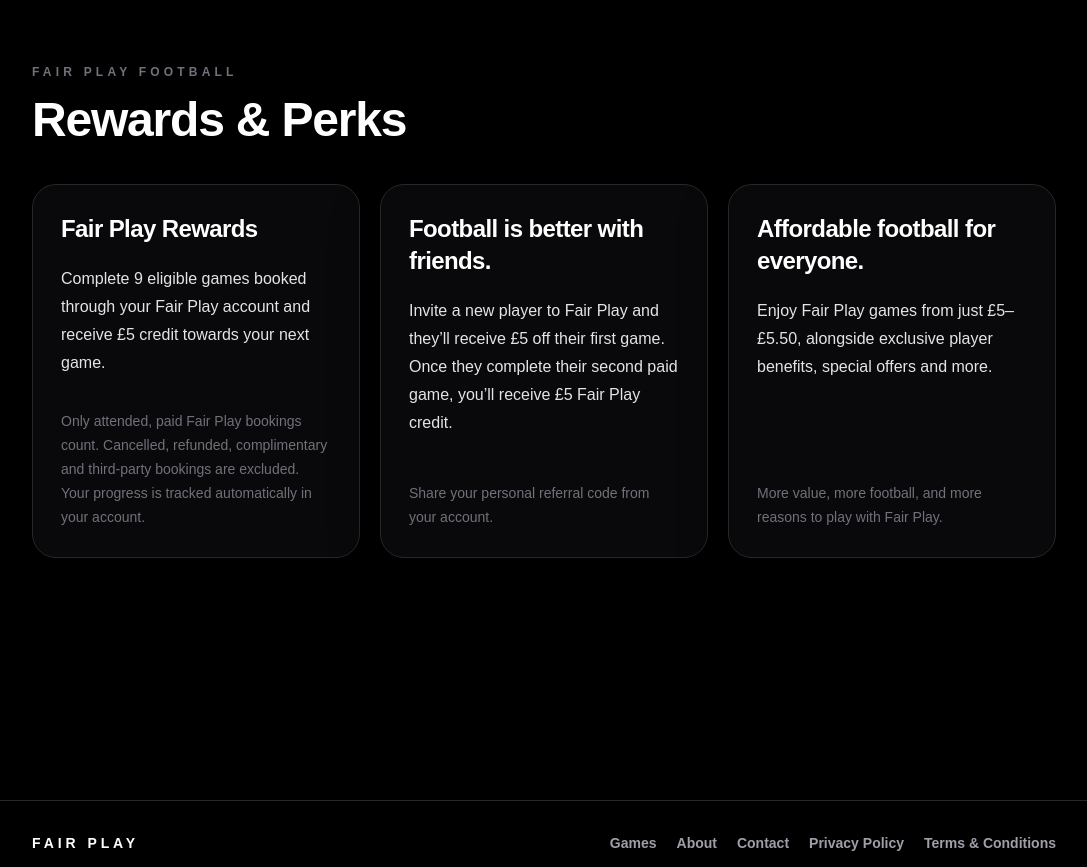
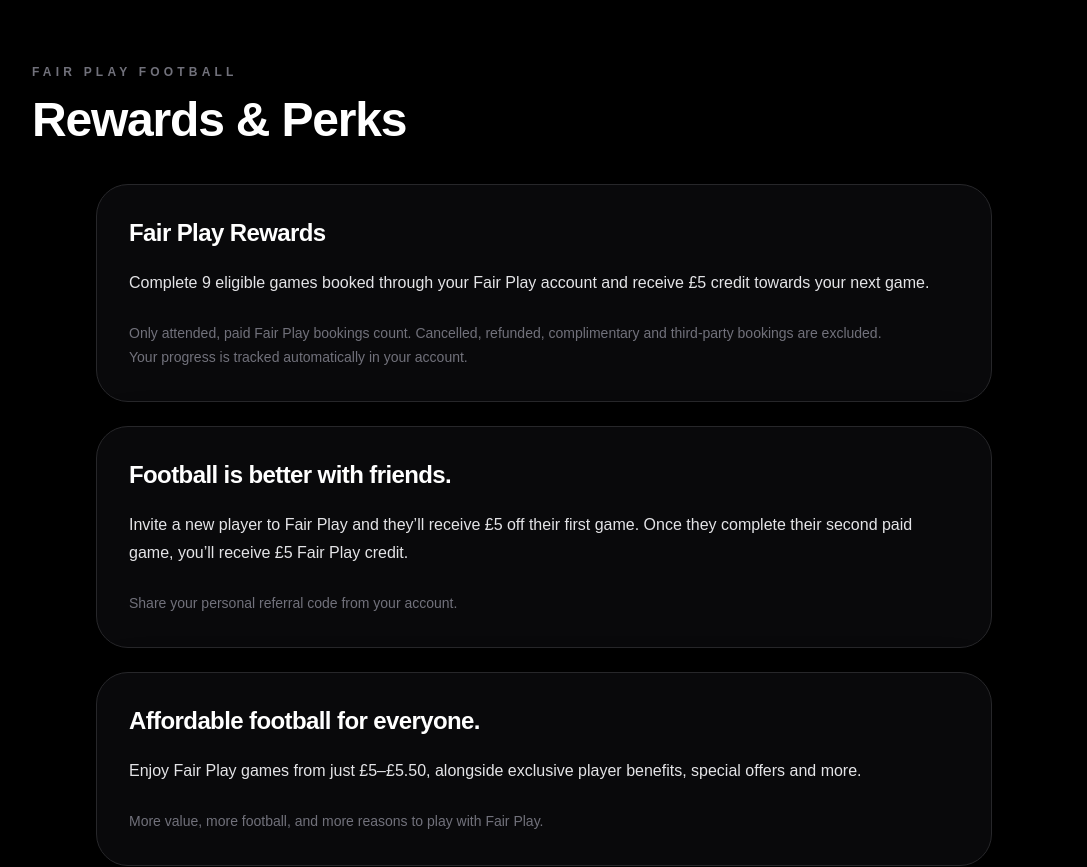
Before and after one commit to jasminhadzic3-ops/fair-play-football, a Next.js app: page /rewards in a window 1280 px wide. Shown: the top 867 px of the page, without its empty margins (96-1183 px from the left). Built offline with nearby package versions, Linux system fonts and the light colour scheme.

Commit message:
feat(rewards): refine rewards page presentation

```diff
--- a/app/rewards/page.tsx
+++ b/app/rewards/page.tsx
@@ -38,15 +38,15 @@
             </h1>
           </header>
 
-          <div className="grid gap-5 lg:grid-cols-3">
+          <div className="mx-auto max-w-4xl space-y-6">
             {rewardsSections.map((item) => (
               <section
                 key={item.heading}
-                className="flex flex-col rounded-3xl border border-zinc-800 bg-zinc-950 p-6 shadow-[0_18px_54px_rgba(0,0,0,0.22)] sm:p-7"
+                className="rounded-[2rem] border border-zinc-800 bg-zinc-950 p-6 shadow-[0_18px_54px_rgba(0,0,0,0.22)] sm:p-8"
               >
                 <h2 className="text-2xl font-extrabold tracking-tight text-white">{item.heading}</h2>
                 <p className="mt-5 text-base leading-7 text-zinc-200">{item.body}</p>
-                <p className="mt-auto pt-8 text-sm leading-6 text-zinc-500">{item.supportingText}</p>
+                <p className="mt-6 max-w-3xl text-sm leading-6 text-zinc-500">{item.supportingText}</p>
               </section>
             ))}
           </div>
--- a/components/shared/layout/Hero.tsx
+++ b/components/shared/layout/Hero.tsx
@@ -53,13 +53,13 @@
               >
                 How it works
               </a>
+              <Link
+                href="/rewards"
+                className="inline-flex min-h-11 items-center justify-center rounded-full border border-stone-300/20 bg-zinc-900 px-8 py-4 font-semibold text-stone-200 transition-transform duration-300 hover:-translate-y-0.5 hover:border-stone-200/35 hover:bg-zinc-800"
+              >
+                Rewards &amp; perks
+              </Link>
             </div>
-            <Link
-              href="/rewards"
-              className="text-sm font-semibold text-stone-300 underline decoration-stone-300/30 underline-offset-8 transition-colors hover:text-white hover:decoration-stone-200/70 focus:outline-none focus-visible:ring-2 focus-visible:ring-stone-200/50"
-            >
-              Rewards &amp; perks
-            </Link>
           </div>
         </div>
       </div>
```
